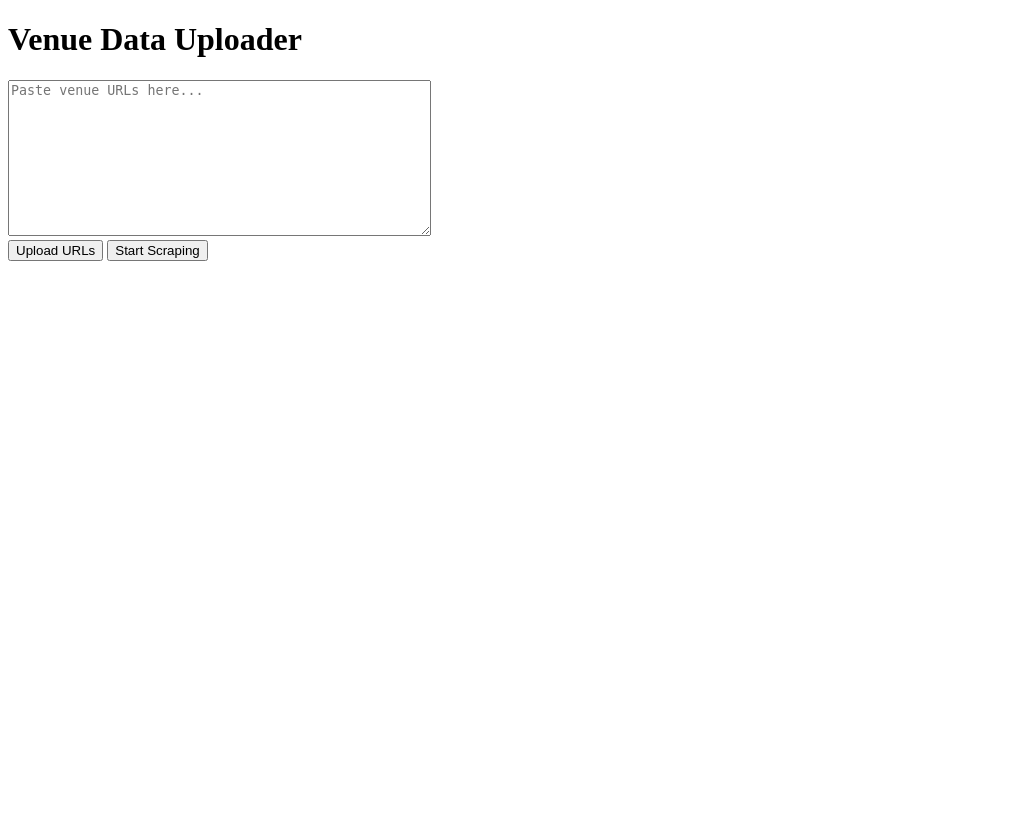
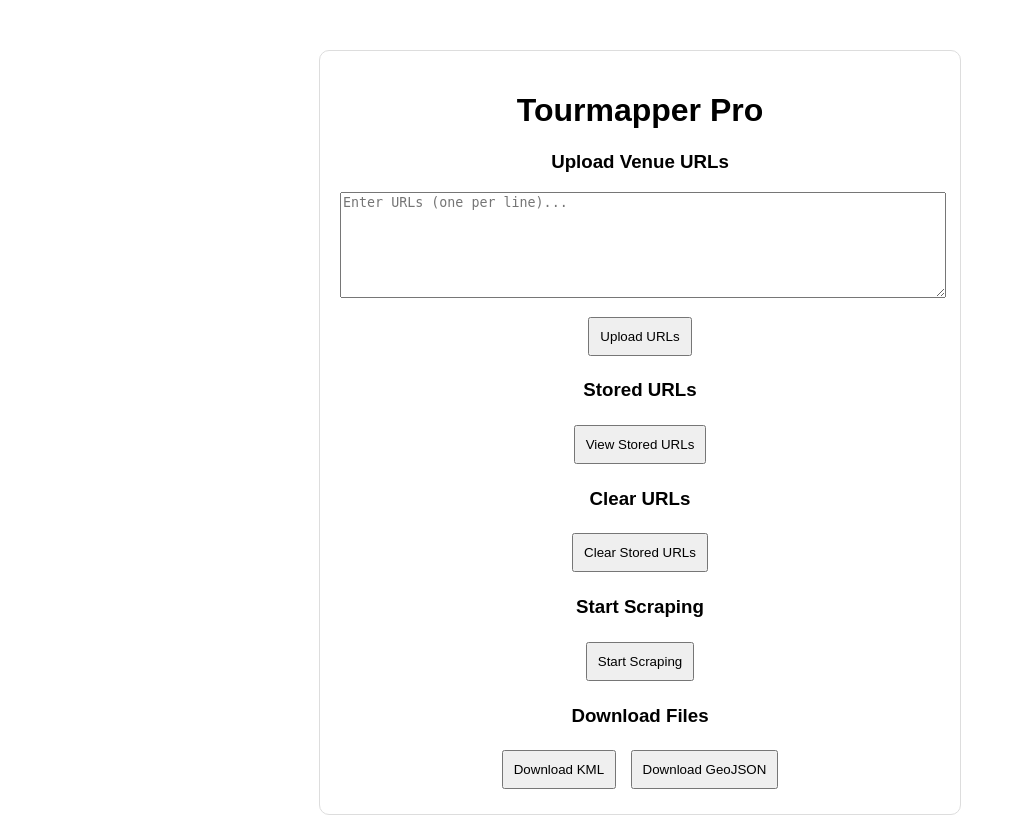
Before and after one commit to VerifiedFans/TourMapperPro, a Flask app: page / in a window 1280 px wide. Shown: the whole page, without its empty margins (0-1016 px from the left). Before the commit the page ends 261 px from the top, so only its background shows below. Run offline with Flask 2, Linux system fonts and the light colour scheme.

Commit message:
Update index.html

```diff
--- a/templates/index.html
+++ b/templates/index.html
@@ -3,34 +3,89 @@
 <head>
     <meta charset="UTF-8">
     <meta name="viewport" content="width=device-width, initial-scale=1.0">
-    <title>Venue Data Uploader</title>
+    <title>Tourmapper Pro</title>
+    <script src="https://code.jquery.com/jquery-3.6.0.min.js"></script>
+    <style>
+        body { font-family: Arial, sans-serif; text-align: center; margin-top: 50px; }
+        .container { max-width: 600px; margin: auto; padding: 20px; border: 1px solid #ddd; border-radius: 10px; }
+        textarea { width: 100%; height: 100px; margin-bottom: 10px; }
+        button { padding: 10px; margin: 5px; cursor: pointer; }
+        #response { margin-top: 20px; padding: 10px; border-radius: 5px; display: none; }
+    </style>
+</head>
+<body>
+    <div class="container">
+        <h1>Tourmapper Pro</h1>
+
+        <!-- Upload URLs -->
+        <h3>Upload Venue URLs</h3>
+        <textarea id="url_input" placeholder="Enter URLs (one per line)..."></textarea>
+        <button onclick="uploadUrls()">Upload URLs</button>
+
+        <!-- View Stored URLs -->
+        <h3>Stored URLs</h3>
+        <button onclick="viewUrls()">View Stored URLs</button>
+        <div id="stored_urls"></div>
+
+        <!-- Clear URLs -->
+        <h3>Clear URLs</h3>
+        <button onclick="clearUrls()">Clear Stored URLs</button>
+
+        <!-- Start Scraping -->
+        <h3>Start Scraping</h3>
+        <button onclick="startScraping()">Start Scraping</button>
+
+        <!-- Response Box -->
+        <div id="response"></div>
+
+        <!-- Download KML & GeoJSON -->
+        <h3>Download Files</h3>
+        <a href="/static/events.kml" download><button>Download KML</button></a>
+        <a href="/static/events.geojson" download><button>Download GeoJSON</button></a>
+    </div>
+
     <script>
+        function showResponse(message, success = true) {
+            $('#response').html(message).css("background", success ? "#c8e6c9" : "#ffcdd2").fadeIn();
+            setTimeout(() => $('#response').fadeOut(), 5000);
+        }
+
         function uploadUrls() {
-            let urls = document.getElementById("urlInput").value.split("\n");
-            fetch('/upload_urls', {
-                method: 'POST',
-                headers: {
-                    'Content-Type': 'application/json'
-                },
-                body: JSON.stringify({ urls: urls })
-            })
-            .then(response => response.json())
-            .then(data => alert(data.message))
-            .catch(error => console.error("Error:", error));
+            const urls = $('#url_input').val().trim().split("\n").filter(url => url);
+            if (urls.length === 0) return showResponse("No URLs entered.", false);
+
+            $.ajax({
+                url: "/upload_urls",
+                type: "POST",
+                contentType: "application/json",
+                data: JSON.stringify({ urls: urls }),
+                success: (response) => showResponse(response.message),
+                error: () => showResponse("Error uploading URLs.", false)
+            });
+        }
+
+        function viewUrls() {
+            $.get("/view_urls", function(response) {
+                if (response.urls.length === 0) {
+                    $('#stored_urls').html("<p>No stored URLs.</p>");
+                } else {
+                    $('#stored_urls').html("<ul>" + response.urls.map(url => `<li>${url}</li>`).join("") + "</ul>");
+                }
+            }).fail(() => showResponse("Error retrieving stored URLs.", false));
+        }
+
+        function clearUrls() {
+            $.post("/clear_urls", function(response) {
+                showResponse(response.message);
+                $('#stored_urls').html("");
+            }).fail(() => showResponse("Error clearing URLs.", false));
         }
 
         function startScraping() {
-            fetch('/start', { method: 'POST' })
-            .then(response => response.json())
-            .then(data => alert(data.message))
-            .catch(error => console.error("Error:", error));
+            $.post("/start_scraping", function(response) {
+                showResponse(response.message);
+            }).fail(() => showResponse("Error starting scraping.", false));
         }
     </script>
-</head>
-<body>
-    <h1>Venue Data Uploader</h1>
-    <textarea id="urlInput" rows="10" cols="50" placeholder="Paste venue URLs here..."></textarea><br>
-    <button onclick="uploadUrls()">Upload URLs</button>
-    <button onclick="startScraping()">Start Scraping</button>
 </body>
 </html>
```
